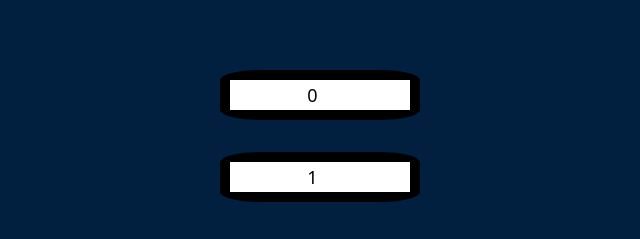
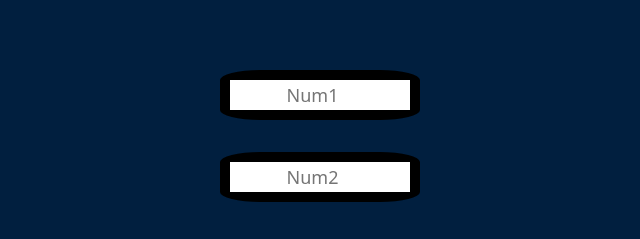
Before and after one commit to smps28/Calculator, a plain HTML site: page index.html in a window 1280 px wide. Shown: the part 132-371 px from the top of the page, 320-960 px from the left. Drawn offline with nearby package versions, Linux system fonts and the light colour scheme.

Commit message:
Update index.html

```diff
--- a/index.html
+++ b/index.html
@@ -14,10 +14,10 @@
 
     <div class="container">
         <div class='row'>
-            <input type="number" name="" class="shan" id="value1" value="0" placeholder="Num1">
+            <input type="number" name="" class="shan" id="value1" placeholder="Num1">
         </div>
         <div class='row'>
-            <input type="number" name="" class="shan" id="value2" value="1" placeholder="Num2">
+            <input type="number" name="" class="shan" id="value2" placeholder="Num2">
         </div>
         <button type="button" class="b1 btn btn-outline-success" >CALCULATE</button>
         <button type="button" class="b2 btn btn-outline-warning" >RESET</button>
```
